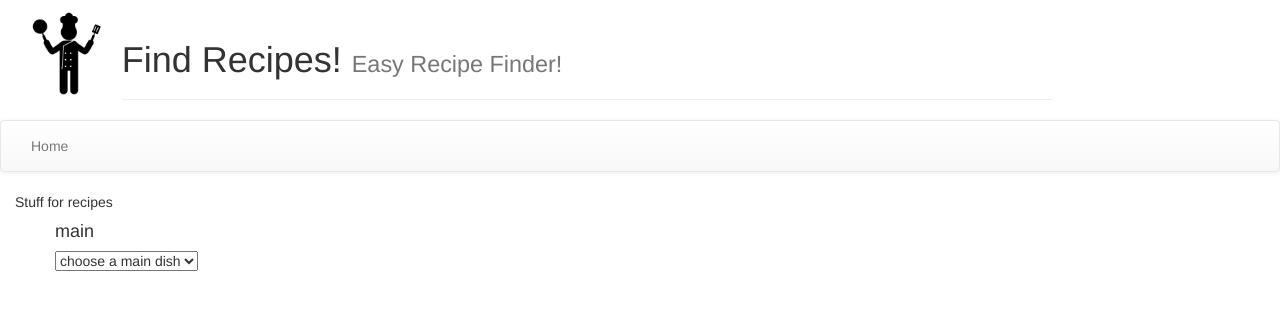
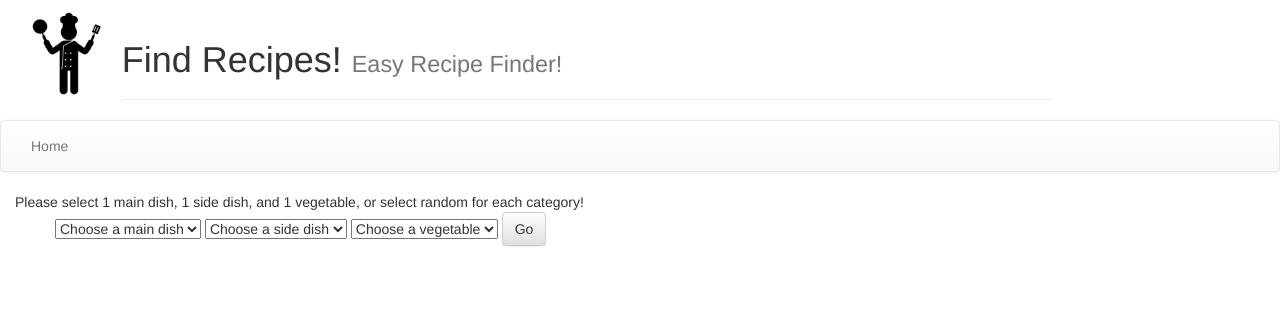
Before and after one commit to CIS4930group/python_proj, a Flask app: page / in a window 1280 px wide. Shown: the top 310 px of the page. Run offline with Flask 2, Linux system fonts and the light colour scheme; some libraries are stand-ins or nearby versions.

Commit message:
Update index.html

```diff
--- a/python_proj/app/templates/index.html
+++ b/python_proj/app/templates/index.html
@@ -1,17 +1,48 @@
 {% extends "base.html" %}
 {% block content %}
-Stuff for recipes
+Please select 1 main dish, 1 side dish, and 1 vegetable, or select random for each category!
 <ul>
-  <div class="span1">
-          <h4>main</h4>
-          <select name="postcategory">
-              <option>choose a main dish</option>
-              <option>Salmon</option>
-              <option>Pasta</option>
-              <option>Chicken</option>
-              <option>Beef</option>
-              <option>Starve</option>
+	<form class="form-inline" method="POST" action="">
+	<div class="form-group">
+          <select name="maindish">
+              <option value="" disabled selected>Choose a main dish</option>
+              <option>chicken</option>
+              <option>beef</option>
+              <option>turkey</option>
+              <option>shrimp</option>
+              <option>salmon</option>
+              <option>tofu</option>
+              <option>pork</option>
+              <option>vegetarian</option>
+              <option>random</option>
           </select>
+          <select name="sidedish">
+          	 <option value="" disabled selected>Choose a side dish</option>
+              <option>rice</option>
+              <option>potato</option>
+              <option>quinoa</option>
+              <option>pasta</option>
+              <option>sweet potato</option>
+              <option>black beans</option>
+              <option>baked beans</option>
+              <option>corn</option>
+              <option>random</option>
+          </select>
+          <select name="vegetable">
+          	 <option value="" disabled selected>Choose a vegetable</option>
+              <option>broccoli</option>
+              <option>green beans</option>
+              <option>peas</option>
+              <option>spinach</option>
+              <option>asparagus</option>
+              <option>kale</option>
+              <option>brussels sprouts</option>
+              <option>cauliflower</option>
+              <option>random</option>
+          </select>
+    </div>
+    <button type="submit" value="submitted" name="submit1" class="btn btn-default">Go</button>
+	</form>
   <!--<li> </li>
   <li> Currency and Exchange Rates </li>
   <li> Diplomatic Representation Contact Information </li>
```
